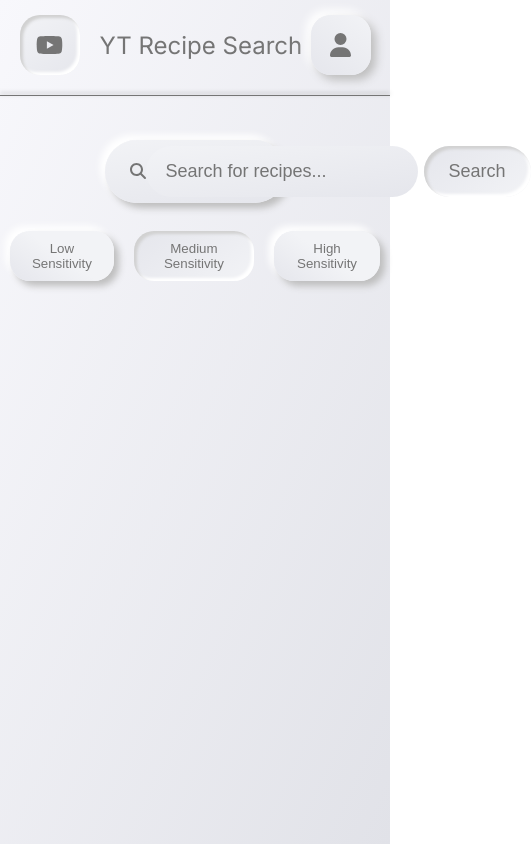
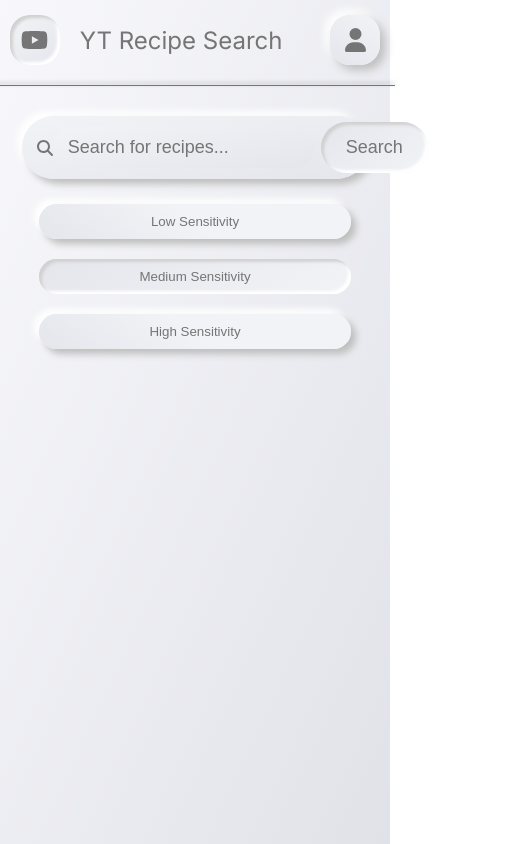
Before and after one commit to AlexBoudreaux/yt-search-ui, a React (Create React App) app: page / in a window 390 px wide. Shown: the whole page, 531 px wide, since content can reach past the window. Built offline with nearby package versions, Linux system fonts and the light colour scheme.

Commit message:
mobile css

```diff
--- a/src/App.css
+++ b/src/App.css
@@ -228,3 +228,58 @@ body, html {
     grid-template-columns: 1fr; /* One column for very small screens */
   }
 }
+
+
+@media (max-width: 768px) {
+  .app-header {
+    width: 95vw; /* Slightly reduce the width for mobile screens */
+    flex-direction: row;
+    justify-content: space-between; /* Ensure items are spaced out evenly */
+    padding: 15px;
+  }
+
+  .youtube-icon-header,
+  .user-icon-header {
+    width: 50px; /* Reduce the size for mobile */
+    height: 50px;
+  }
+
+  .search-bar-container {
+    height: auto; /* Adjust height to fit content */
+    padding: 15px 0; /* Add some padding top and bottom */
+  }
+
+  .search-bar {
+    width: 85vw; /* Adjust width to fit mobile screens */
+    padding-left: 15px; /* Adjust padding to fit smaller size */
+  }
+
+  .search-input {
+    padding: 10px 15px; /* Adjust padding for mobile */
+  }
+
+  .threshold-buttons {
+    flex-direction: column; /* Stack buttons vertically */
+    align-items: center; /* Center buttons vertically */
+  }
+
+  .threshold-button {
+    width: 80vw; /* Full width buttons on mobile */
+    margin: 10px 0; /* Add margin between buttons */
+  }
+
+  .video-grid {
+    grid-template-columns: 1fr; /* One column grid layout */
+    padding: 15px; /* Adjust padding for mobile */
+    gap: 15px; /* Reduce gap between cards */
+  }
+
+  .video-card {
+    height: auto; /* Adjust height to fit content */
+  }
+
+  .video-card-info,
+  .youtube-icon-container {
+    padding: 10px; /* Adjust padding for mobile */
+  }
+}
```
